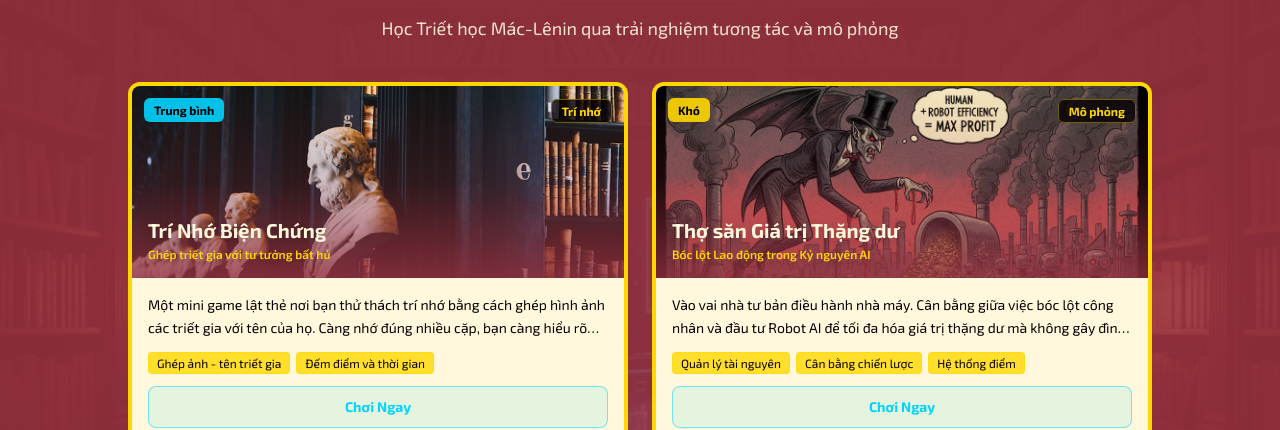
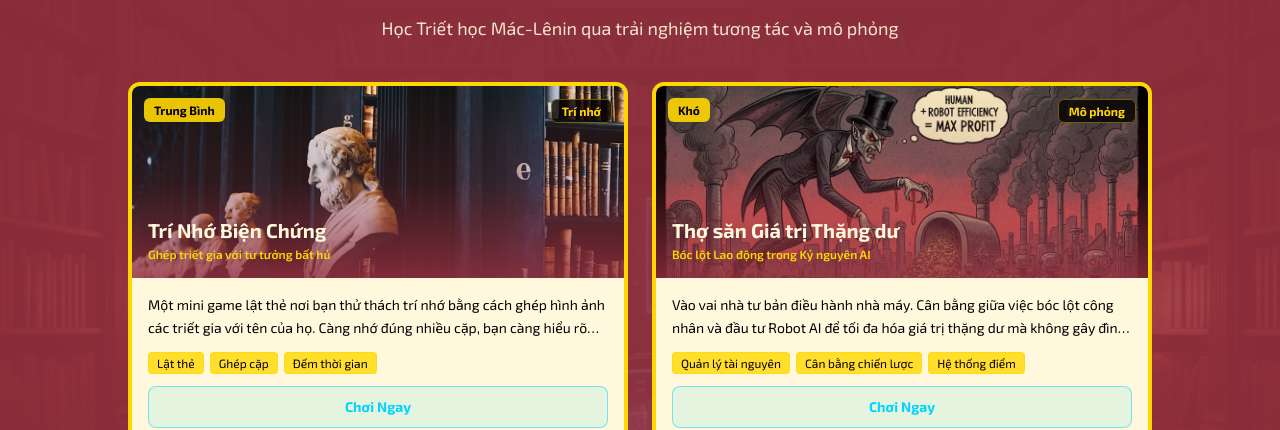
Before and after one commit to AnPhuoc2410/C.M.L.AI-Landing-Page, a React (Vite) app: page /activities in a window 1280 px wide. Shown: the part 926-1356 px from the top of the page. Built offline with nearby package versions, Linux system fonts and the light colour scheme; no server answers.

Commit message:
feat: add vi,en,jp for 2 new games

```diff
--- a/src/locales/en.js
+++ b/src/locales/en.js
@@ -228,6 +228,30 @@ const en = {
         diverse: "Diverse fields",
         gemini: "Gemini AI",
         turing: "Turing Assistant"
+      }
+    },
+    game5:{
+      name: "Dialectical Memory",
+      subtitle: "Match philosophers with their timeless ideas",
+      description:"A card-flipping mini-game where you challenge your memory by matching images of philosophers with their names. The more pairs you remember correctly, the better you understand them.",
+      type: "Memory",
+      difficulty: "Medium",
+      features: {
+        flip: "Flip cards",
+        match: "Match pairs",
+        timer: "Timer"
+      }
+    },
+    game6:{
+      name:"The Cave - Allegory of Enlightenment",
+      subtitle: "Journey from Darkness to Light",
+      description: "Role-play as a prisoner trapped in Plato's cave. At first, you only see shadows, but with each step, you will discover the fire, break free from chains, and finally step into the light of truth. An interactive philosophical experience where you directly feel the journey of consciousness from illusion to reality.",
+      type: "Role-playing",
+      difficulty: "Easy",
+      features: {
+        mode: "Two play modes",
+        event: "Random events",
+        compare: "Result comparison"
       }
     },
     additionalSection: {
--- a/src/locales/jp.js
+++ b/src/locales/jp.js
@@ -227,6 +227,30 @@ const jp = {
         diverse: "多様な分野",
         gemini: "Gemini AI",
         turing: "チューリングアシスタント"
+      }
+    },
+    game5:{
+      name: "記憶の弁証法",
+      subtitle: "不朽の思想家とその思想を結びつける",
+      description:"哲学者の画像とその名前を組み合わせることで記憶を試すカード裏返しミニゲームです。正しいペアを多く覚えるほど、彼らについての理解が深まります。",
+      type: "記憶",
+      difficulty: "中級",
+      features: {
+        flip: "カードを裏返す",
+        match: "ペアを合わせる",
+        timer: "時間を計る"
+      }
+    },
+    game6:{
+      name:"洞窟 - 隠喩の洞窟",
+      subtitle: "暗闇から光へ",
+      description: "プラトンの洞窟に囚われた囚人の役割を演じます。最初は影しか見えませんが、一歩ずつ進むことで火を発見し、鎖を解き、最終的には真理の光に出ます。幻想から真実への認識の旅を直接体験するインタラクティブな哲学体験です。",
+      type: "ロールプレイング",
+      difficulty: "簡単",
+      features: {
+        mode: "2つのプレイモード",
+        event: "ランダムイベント",
+        compare: "結果比較"
       }
     },
     additionalSection: {
--- a/src/locales/vi.js
+++ b/src/locales/vi.js
@@ -230,6 +230,30 @@ const vi = {
         diverse: "Đa dạng lĩnh vực",
         gemini: "Gemini AI",
         turing: "Trợ lý Turing"
+      }
+    },
+    game5:{
+      name: "Trí Nhớ Biện Chứng",
+      subtitle: "Ghép triết gia với tư tưởng bất hủ",
+      description:"Một mini game lật thẻ nơi bạn thử thách trí nhớ bằng cách ghép hình ảnh các triết gia với tên của họ. Càng nhớ đúng nhiều cặp, bạn càng hiểu rõ hơn về họ.",
+      type: "Trí nhớ",
+      difficulty: "Trung Bình",
+      features: {
+        flip: "Lật thẻ",
+        match: "Ghép cặp",
+        timer: "Đếm thời gian"
+      }
+    },
+    game6:{
+      name:"The Cave - Thuyết Ẩn Dụ Hang Động",
+      subtitle: "Hành trình từ Bóng tối đến Ánh sáng",
+      description: "Nhập vai một tù nhân bị giam trong hang động của Plato. Khởi đầu bạn chỉ thấy những chiếc bóng, nhưng qua từng bước bạn sẽ khám phá ngọn lửa, thoát khỏi xiềng xích, và cuối cùng bước ra ánh sáng chân lý. Một trải nghiệm triết học tương tác, nơi bạn trực tiếp cảm nhận hành trình nhận thức từ ảo tưởng đến sự thật.",
+      type: "Nhập vai",
+      difficulty: "Dễ",
+      features: {
+        mode: "Hai chế độ chơi",
+        event: "Sự kiện ngẫu nhiên",
+        compare: "So sánh kết quả"
       }
     },
     additionalSection: {
--- a/src/pages/ActivitiesPage.jsx
+++ b/src/pages/ActivitiesPage.jsx
@@ -16,17 +16,18 @@ const ActivitiesPage = () => {
 
   const minigames = [
     {
-      name: "Trí Nhớ Biện Chứng",
-      subtitle: "Ghép triết gia với tư tưởng bất hủ",
-      description:
-        "Một mini game lật thẻ nơi bạn thử thách trí nhớ bằng cách ghép hình ảnh các triết gia với tên của họ. Càng nhớ đúng nhiều cặp, bạn càng hiểu rõ hơn về họ.",
+      id: 1,
+      name: t("activities.game5.name"),
+      subtitle: t("activities.game5.subtitle"),
+      description: t("activities.game5.description"),
       image: "/game/Game_MemoryMatch.png",
-      type: "Trí nhớ",
+      type: t("activities.game5.type"),
       features: [
-        "Ghép ảnh - tên triết gia",
-        "Đếm điểm và thời gian",
+        t("activities.game5.features.flip"),
+        t("activities.game5.features.match"),
+        t("activities.game5.features.timer"),
       ],
-      difficulty: "Trung bình",
+      difficulty: t("activities.game5.difficulty"),
       component: Game5_MemoryMatch,
     },
     {
@@ -46,14 +47,17 @@ const ActivitiesPage = () => {
     },
     {
       id: 3,
-      name: "The Cave - Thuyết Ẩn Dụ Hang Động",
-      subtitle: "Hành trình từ Bóng tối đến Ánh sáng",
-      description:
-        "Nhập vai một tù nhân bị giam trong hang động của Plato. Khởi đầu bạn chỉ thấy những chiếc bóng, nhưng qua từng bước bạn sẽ khám phá ngọn lửa, thoát khỏi xiềng xích, và cuối cùng bước ra ánh sáng chân lý. Một trải nghiệm triết học tương tác, nơi bạn trực tiếp cảm nhận hành trình nhận thức từ ảo tưởng đến sự thật.",
+      name: t("activities.game6.name"),
+      subtitle: t("activities.game6.subtitle"),
+      description: t("activities.game6.description"),
       image: "/game/Game_TheCave.png",
-      type: "Nhập vai",
-      features: ["Hai chế độ chơi", "Sự kiện ngẫu nhiên", "So sánh kết quả"],
-      difficulty: "Dễ",
+      type: t("activities.game6.type"),
+      features: [
+        t("activities.game6.features.mode"),
+        t("activities.game6.features.event"),
+        t("activities.game6.features.compare")
+      ],
+      difficulty: t("activities.game6.difficulty"),
       component: Game6_TheCave,
     },
     {
```
